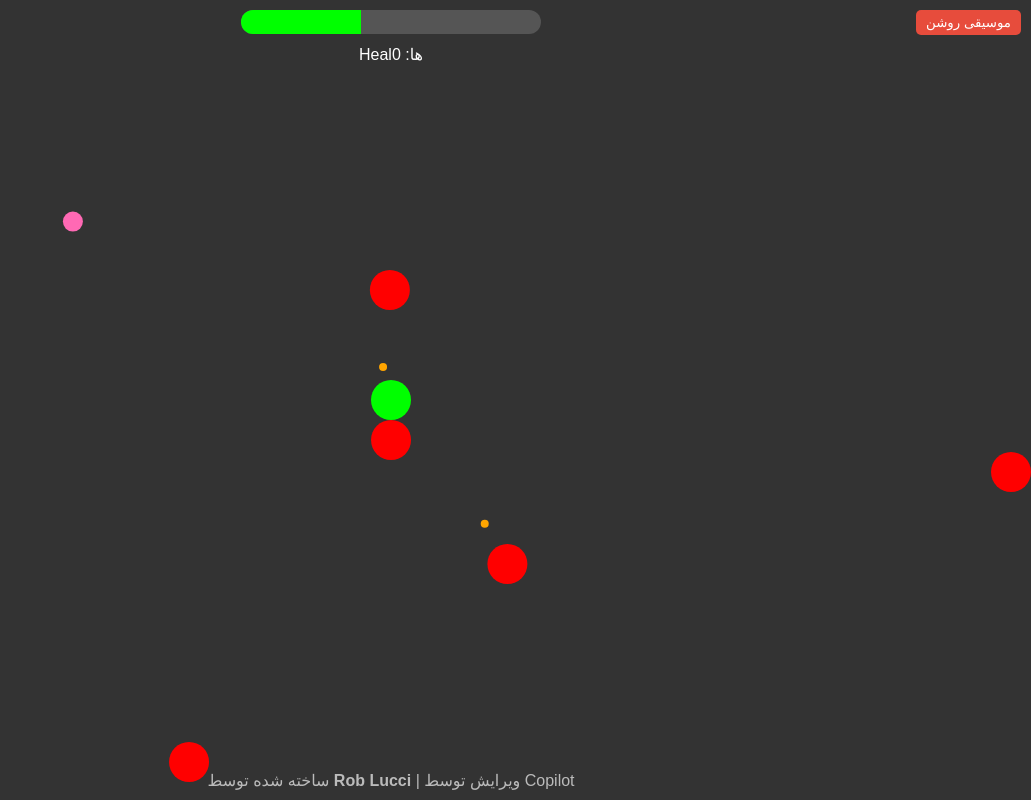
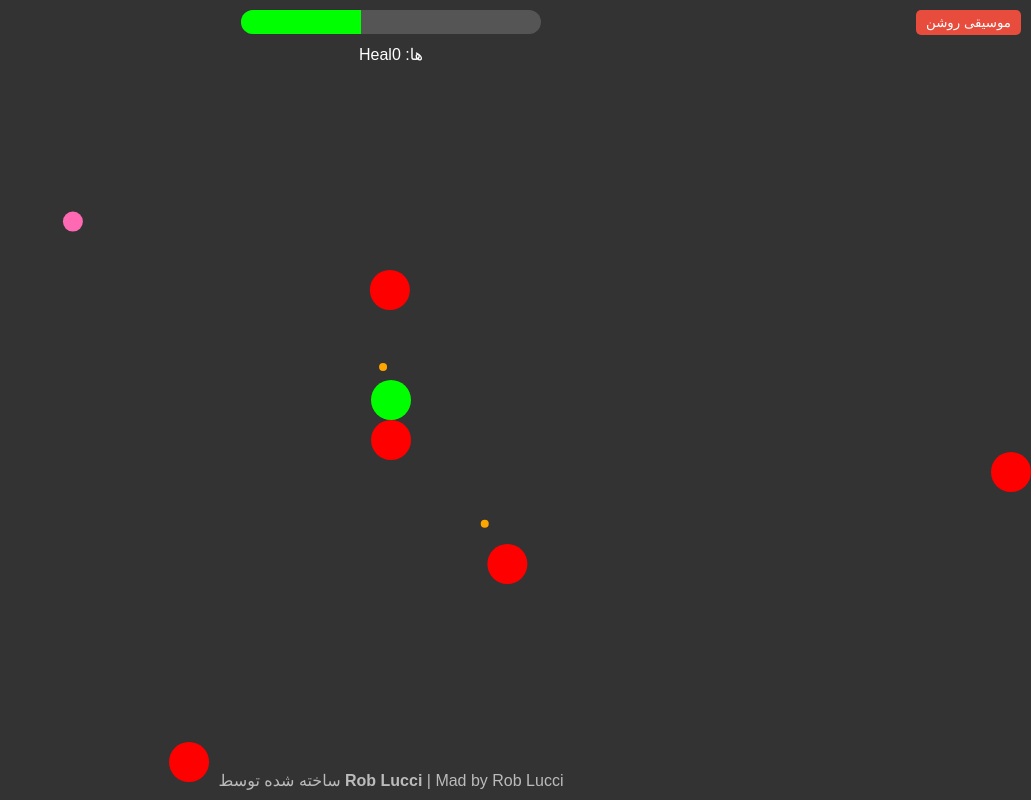
Before and after one commit to Rob-Lucci63/One-Dark-Chat, a plain HTML site: page index.html in a window 1280 px wide. Shown: the whole page, without its empty margins (249-1280 px from the left). Drawn offline with Linux system fonts and the light colour scheme.

Commit message:
Update index.html

```diff
--- a/index.html
+++ b/index.html
@@ -38,7 +38,7 @@
   <div id="game-over">باختی!<br><button id="restart-btn">دوباره بازی کن</button></div>
   <div id="move-joystick-container"></div>
   <div id="aim-joystick-container"></div>
-  <div id="credit">ساخته شده توسط <b>Rob Lucci</b> | ویرایش توسط Copilot</div>
+  <div id="credit">ساخته شده توسط <b>Rob Lucci</b> | Mad by Rob Lucci </div>
   <script src="https://cdnjs.cloudflare.com/ajax/libs/nipplejs/0.7.3/nipplejs.min.js"></script>
   <script>
     // عناصر اصلی
```
